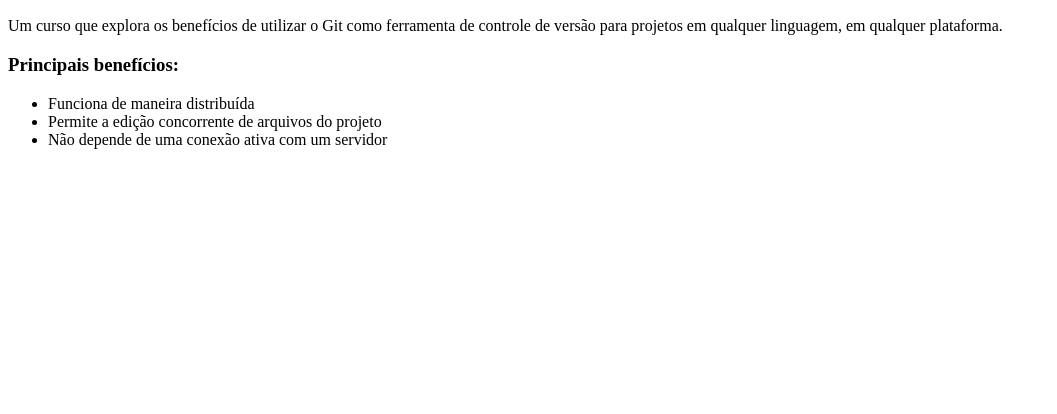
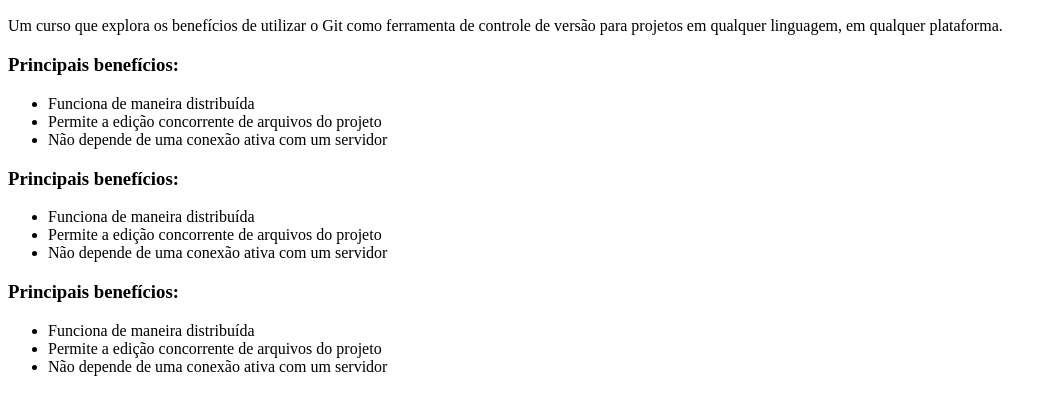
Before and after one commit to zanzotti/curso-git, a plain HTML site: page index.html in a window 1280 px wide. Shown: the part 96-510 px from the top of the page, without its empty margins (0-1057 px from the left). Drawn offline with Linux system fonts and the light colour scheme.

Commit message:
mais alteracoes

```diff
--- a/index.html
+++ b/index.html
@@ -13,5 +13,19 @@
             <li>Permite a edição concorrente de arquivos do projeto</li>
             <li>Não depende de uma conexão ativa com um servidor</li>
         </ul>
+
+		<h3>Principais benefícios:</h3>
+        <ul>
+            <li>Funciona de maneira distribuída</li>
+            <li>Permite a edição concorrente de arquivos do projeto</li>
+            <li>Não depende de uma conexão ativa com um servidor</li>
+        </ul>
+
+		<h3>Principais benefícios:</h3>
+        <ul>
+            <li>Funciona de maneira distribuída</li>
+            <li>Permite a edição concorrente de arquivos do projeto</li>
+            <li>Não depende de uma conexão ativa com um servidor</li>
+        </ul>
     </body>
 </html>
```
